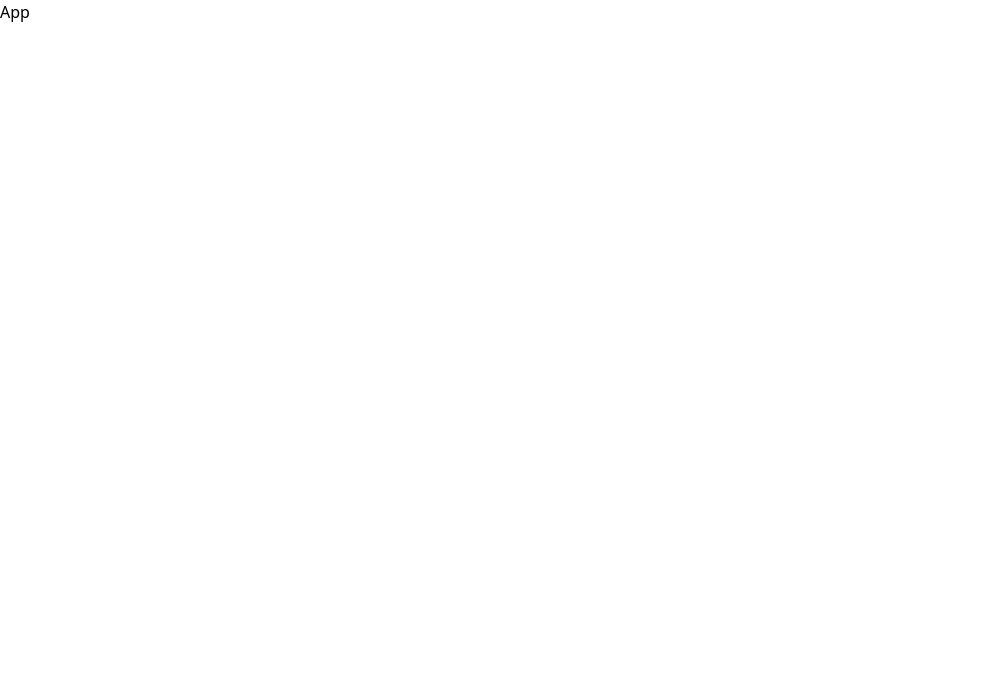
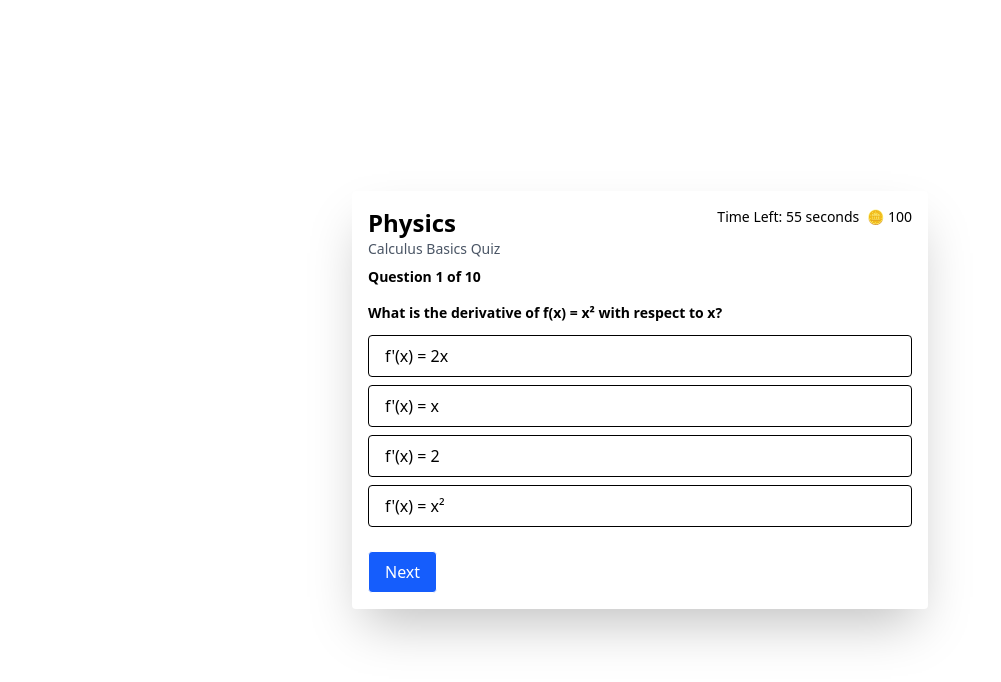
Before and after one commit to nitinsahu19/brain-booster, a React (Vite) app: page /quiz in a window 1280 px wide. Shown: the top 682 px of the page, without its empty margins (0-1001 px from the left). Built offline with nearby package versions, Linux system fonts and the light colour scheme.

Commit message:
quizzpage

```diff
--- a/src/App.jsx
+++ b/src/App.jsx
@@ -1,8 +1,16 @@
 import React from 'react'
+import { Route, Routes } from 'react-router-dom'
+import QuizzPage from './Components/QuizzPage'
 
 const App = () => {
   return (
-    <div>App</div>
+    <>
+    <Routes >
+      <Route  path='/quiz' element={<QuizzPage/>} />
+    </Routes>
+
+
+    </>
   )
 }
 
--- /dev/null
+++ b/src/Components/QuizReducer.jsx
@@ -0,0 +1,27 @@
+export const initialState = {
+    page: 1,
+    name: '',
+    email: '',
+    city: '',
+    pincode: '',
+
+};
+
+
+
+export const QuizReducer = (state, action) => {
+    if (action.type === "update_field") {
+        return {...state, [action.field]:[action.value]}
+
+    }
+    else if(action.type==="nextfield"){
+        return {...state,page:state.page+1}
+    }
+    else if(action.type==="prefield"){
+        return {...state,page:state.page-1}
+    }
+    else {
+        return state
+    }
+
+}
--- /dev/null
+++ b/src/Components/QuizzPage.jsx
@@ -0,0 +1,122 @@
+import React, { useEffect, useReducer, useState } from 'react';
+import { initialState, QuizReducer } from './QuizReducer';
+
+const questions = [
+  {
+    question: "What is the derivative of f(x) = x² with respect to x?",
+    options: ["f'(x) = 2x", "f'(x) = x", "f'(x) = 2", "f'(x) = x²"]
+  },
+  {
+    question: "What is the unit of Force?",
+    options: ["Newton", "Joule", "Watt", "Pascal"]
+  },
+  {
+    question: "What is the speed of light?",
+    options: ["3 x 10⁸ m/s", "5 x 10⁶ m/s", "1 x 10⁵ m/s", "9.8 m/s²"]
+  },
+  {
+    question: "Who is known as the father of physics?",
+    options: ["Isaac Newton", "Albert Einstein", "Galileo", "Tesla"]
+  },
+  {
+    question: "What is the SI unit of Power?",
+    options: ["Watt", "Newton", "Joule", "Coulomb"]
+  },
+  {
+    question: "Acceleration due to gravity on Earth is?",
+    options: ["9.8 m/s²", "8.9 m/s²", "10 m/s²", "7.5 m/s²"]
+  },
+  {
+    question: "What is the formula of kinetic energy?",
+    options: ["½mv²", "mv", "mgh", "F=ma"]
+  },
+  {
+    question: "Which particle has a negative charge?",
+    options: ["Electron", "Proton", "Neutron", "Photon"]
+  },
+  {
+    question: "Which law is F=ma?",
+    options: ["Newton's 2nd Law", "Newton's 1st Law", "Newton's 3rd Law", "Law of Gravity"]
+  },
+  {
+    question: "Which of the following is a vector quantity?",
+    options: ["Velocity", "Speed", "Distance", "Temperature"]
+  }
+];
+
+function QuizzPage() {
+  const [state, dispatch] = useReducer(QuizReducer, initialState);
+  const [count, setCount] = useState(60);
+
+
+  useEffect(() => {
+    if (count === 0){
+
+   alert("time is over")
+     return; }
+
+
+    const timer = setInterval(() => {
+      setCount(prev => prev - 1);
+    }, 1000);
+
+
+    return () => clearInterval(timer);
+  }, [count]);
+
+  const handelnext = () => {
+    if (state.page < questions.length) {
+      dispatch({ type: "nextfield" });
+    }
+  };
+
+  const handelpre = () => {
+    if (state.page > 1) {
+      dispatch({ type: "prefield" });
+    }
+  };
+
+  const currentQuestion = questions[state.page - 1];
+
+  return (
+    <div className='flex font-sans justify-center items-center h-screen'>
+      <div className='rounded shadow-2xl p-4 w-full max-w-xl bg-white'>
+        <div className='flex justify-between'>
+          <div>
+            <h1 className='text-2xl font-bold'>Physics</h1>
+            <p className='text-gray-600 text-sm'>Calculus Basics Quiz</p>
+          </div>
+          <div className='text-sm flex gap-2'>
+            <p>Time Left: {count} seconds</p>
+            <p>🪙 100</p>
+          </div>
+        </div>
+
+        <div className='text-sm pt-2 flex gap-2'>
+          <p className='text-sm font-semibold'>Question {state.page} of {questions.length}</p>
+        </div>
+
+        <h2 className="font-semibold text-sm mt-4 mb-3">
+          {currentQuestion.question}
+        </h2>
+
+        <div className="space-y-2">
+          {currentQuestion.options.map((option, index) => (
+            <button key={index} className="w-full text-left px-4 py-2 border rounded hover:bg-gray-50">
+              {option}
+            </button>
+          ))}
+        </div>
+
+        <div className='flex justify-between mt-6'>
+          {state.page !== 1 && (
+            <button className='border rounded px-4 py-2' onClick={handelpre}>Previous</button>
+          )}
+          <button className='border text-white bg-blue-600 rounded px-4 py-2' onClick={handelnext}>Next</button>
+        </div>
+      </div>
+    </div>
+  );
+}
+
+export default QuizzPage;
--- a/src/main.jsx
+++ b/src/main.jsx
@@ -2,10 +2,15 @@ import { StrictMode } from 'react'
 import { createRoot } from 'react-dom/client'
 import './index.css'
 import App from './App.jsx'
+import { BrowserRouter } from 'react-router-dom'
 
 createRoot(document.getElementById('root')).render(
   <StrictMode>
+    <BrowserRouter>
+
 
     <App />
+    </BrowserRouter>
+
   </StrictMode>
 )
```
